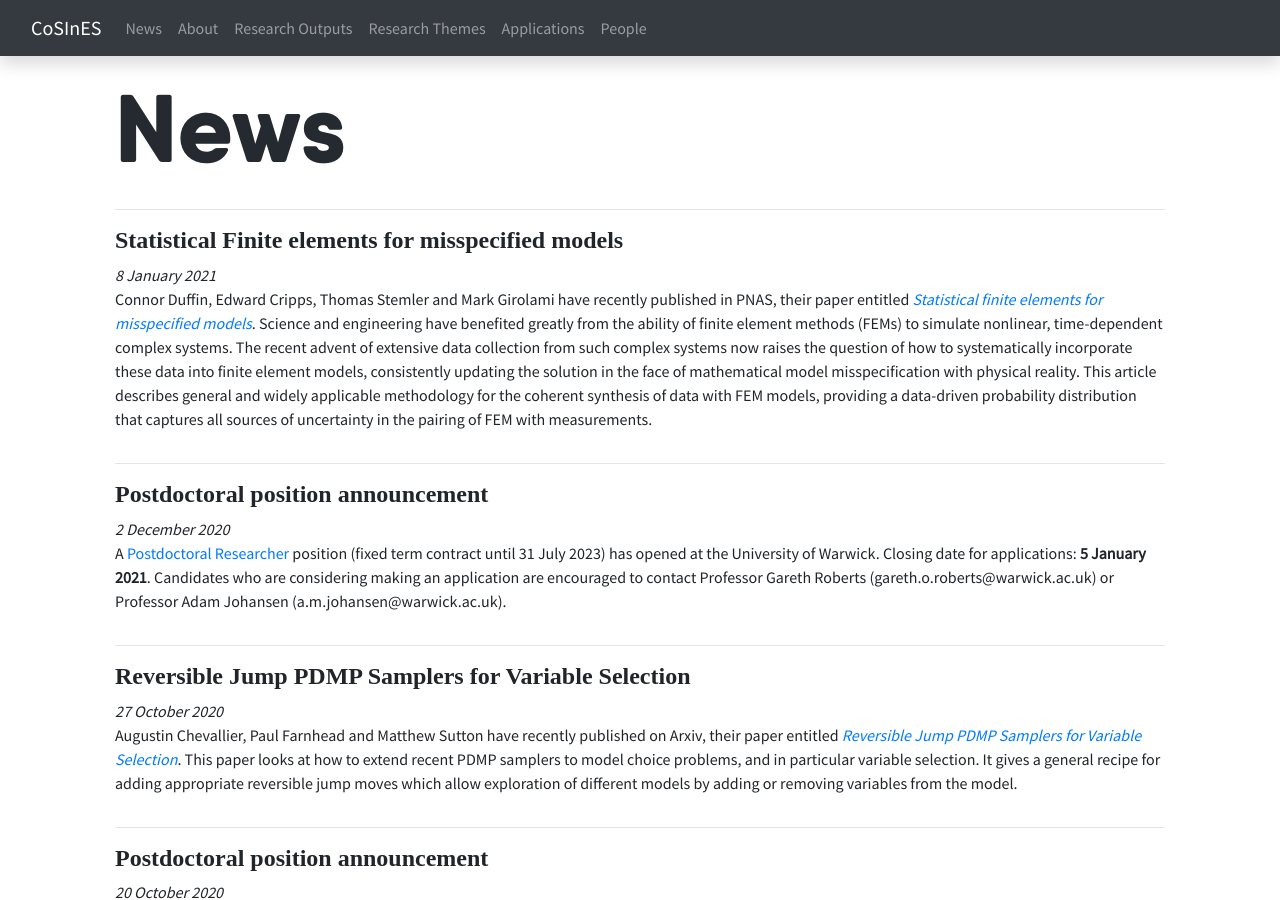
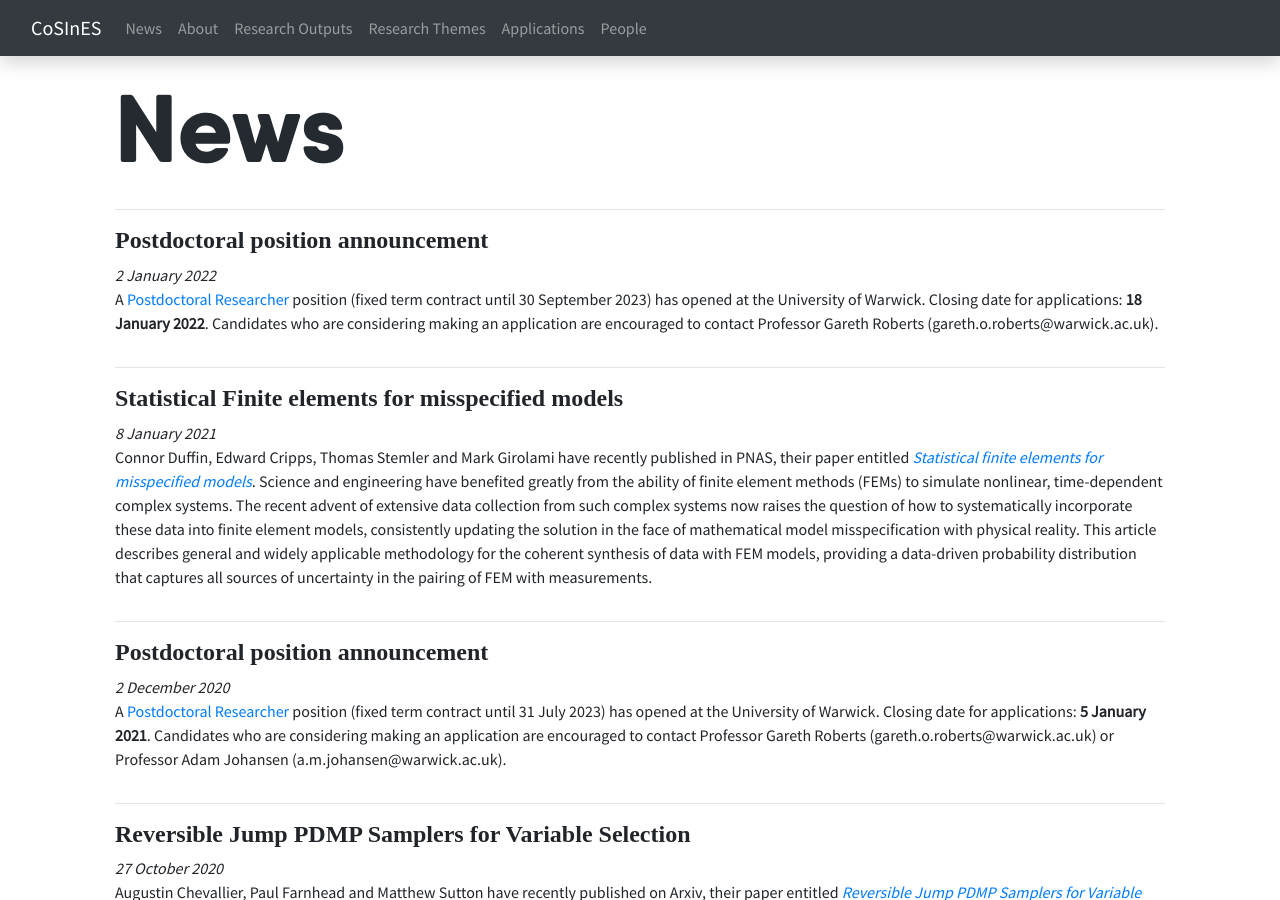
Before and after one commit to cosines-web/cosines-web.github.io, a Jekyll site: the page built from news.html, in a window 1280 px wide and 900 px high. Built offline with Jekyll 4.4.1, drawn with Linux system fonts in a browser that asks for light colours; nearby versions of some CDN libraries.

Commit message:
postdoc position warwick

```diff
--- a/news.html
+++ b/news.html
@@ -15,6 +15,25 @@ title: News
 	<hr />
 
 
+
+
+	<div class="row">
+		<div class="col-md-12">
+			<h4><b>Postdoctoral position announcement</b></h4>
+			<em>2 January 2022</em>
+			<p>
+				A
+				<a href="https://atsv7.wcn.co.uk/search_engine/jobs.cgi?owner=5062452&ownertype=fair&jcode=1881752&vt_template=1457&adminview=1">Postdoctoral
+				Researcher</a> position (fixed term contract until 30
+				September 2023) has opened at the University of
+				Warwick. Closing date for applications: <b>18 January
+				2022</b>. Candidates who are considering making an application are encouraged to contact Professor Gareth Roberts (gareth.o.roberts@warwick.ac.uk).
+			</p>
+		</div>
+	</div>
+
+
+	<hr />
 	<div class="row">
 		<div class="col-md-12">
 			<h4><b>Statistical Finite elements for misspecified models</b></h4>
```
